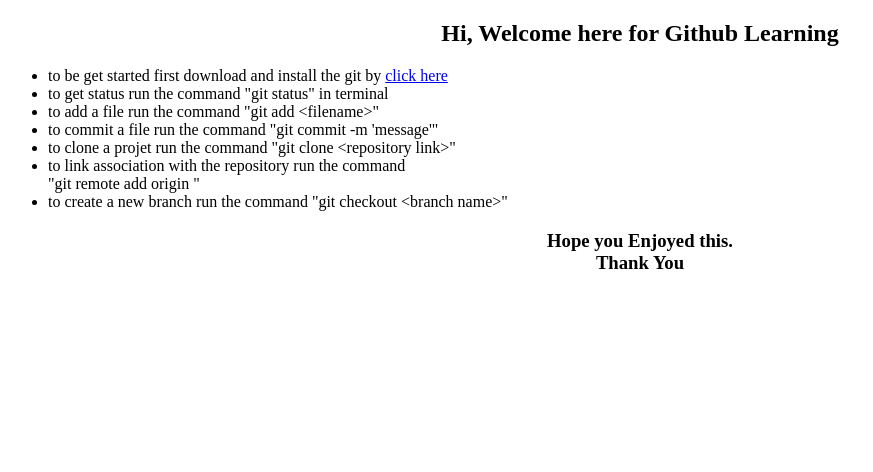
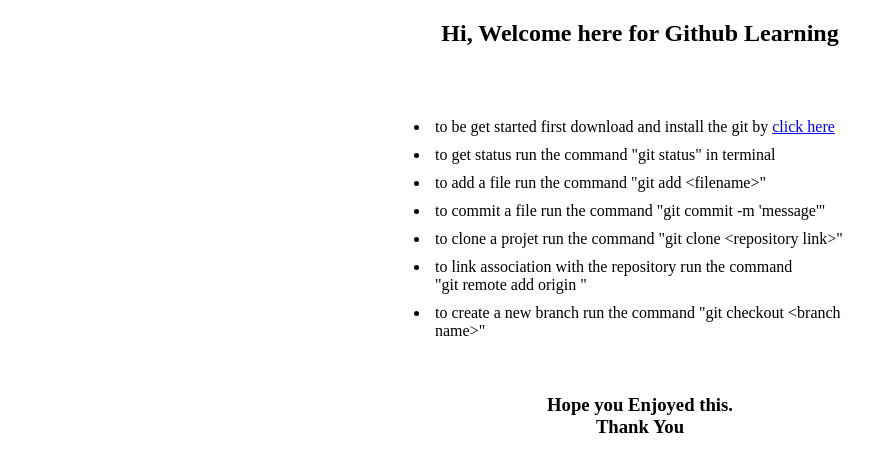
Before and after one commit to rizwan-ilyas/Github-Guidlines, a plain HTML site: page index.html in a window 1280 px wide. Shown: the whole page, without its empty margins (0-873 px from the left). Drawn offline with Linux system fonts and the light colour scheme.

Commit message:
adding style

```diff
--- a/style.css
+++ b/style.css
@@ -1 +1,14 @@
-h2,h3{text-align: center;}
+h2{text-align: center;}
+h3{text-align: center;padding-top: 30px;}
+
+.instrutions{
+    margin: auto;
+    width: 500px;
+    height: 350px;
+    padding-top: 30px;
+
+}
+
+li{
+    padding: 5px;
+}
```
Also changed, not shown: index.html (+1 -0 lines).
